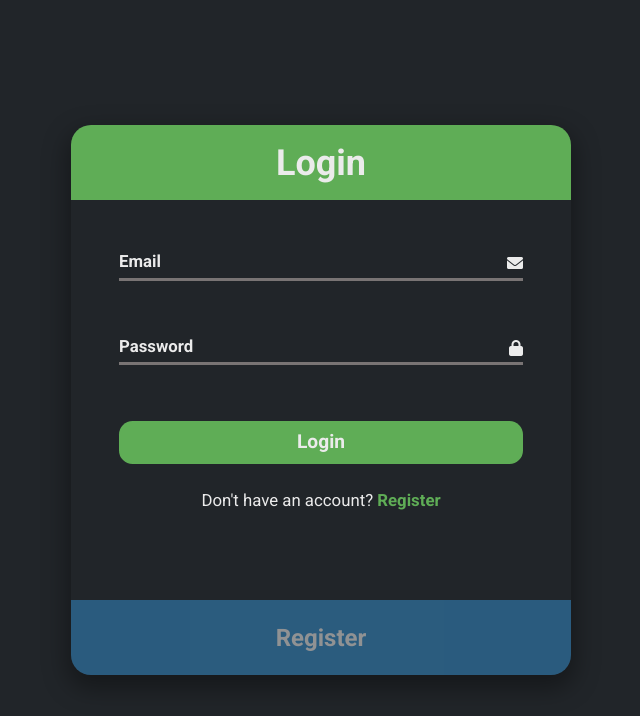
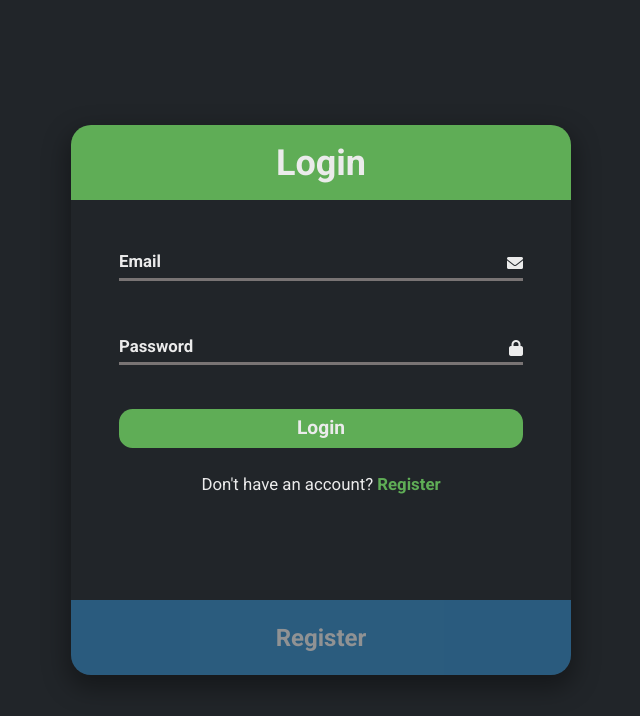
Before and after one commit to AmitBerko/games, a React (Vite) app: page /login in a window 1280 px wide. Shown: the top 716 px of the page, without its empty margins (319-959 px from the left). Built offline with nearby package versions, Linux system fonts and the light colour scheme; no server answers.

Commit message:
Finished authentication

```diff
--- a/src/App.jsx
+++ b/src/App.jsx
@@ -10,9 +10,7 @@ const router = createBrowserRouter([
 	{
 		path: '/',
 		element: (
-			<ProtectedRoute>
-				<Homepage />
-			</ProtectedRoute>
+			<ProtectedRoute component={Homepage} />
 		),
 	},
 	{
@@ -22,10 +20,8 @@ const router = createBrowserRouter([
 ])
 
 function App() {
-	let currentUser = {name: 'amit', id: 1} // replace it with firebase authentication later
-
 	return (
-		<AuthProvider currentUser={currentUser}>
+		<AuthProvider>
 			<RouterProvider router={router} />
 		</AuthProvider>
 	)
--- a/src/assets/styles.css
+++ b/src/assets/styles.css
@@ -130,7 +130,7 @@ body {
 }
 
 .input-box:last-of-type input {
-	margin-bottom: 3.5rem;
+	margin-bottom: 2.5rem;
 }
 
 .input-box input:focus ~ label,
@@ -163,9 +163,14 @@ body {
 	border: none;
 	border-radius: 0.85rem;
 	font-size: 1.2rem;
+  height: 2.4rem;
 	padding: 0.45rem 0;
 	cursor: pointer;
 	margin-bottom: 1.5rem;
+}
+
+.form-container button:disabled {
+  cursor: default;
 }
 
 .form-container.register-form button {
@@ -194,6 +199,18 @@ body {
 
 .form-container.login-form .login-register > label > span {
 	color: var(--form2-color);
+}
+
+.form-spinner {
+  font-size: 1.5rem;
+  width: calc(0.9rem + 12px);
+  height: calc(0.9rem + 12px);
+}
+
+.form-alert {
+  background-color: #9c2b2e;
+  border-color: rgb(118, 31, 38);
+  color: var(--text-color);
 }
 
 .speed-game-wrapper {
--- a/src/components/AuthProvider.jsx
+++ b/src/components/AuthProvider.jsx
@@ -1,6 +1,6 @@
 import React, { createContext, useContext, useEffect, useState } from 'react'
 import { auth } from '../firebase'
-import { createUserWithEmailAndPassword } from 'firebase/auth'
+import { createUserWithEmailAndPassword, signInWithEmailAndPassword } from 'firebase/auth'
 
 const AuthContext = createContext()
 
@@ -22,10 +22,14 @@ export default function AuthProvider({ children }) {
 	}
 
 	async function login(email, password) {
-		// return createUserWithEmailAndPassword(email, password)
+		return await signInWithEmailAndPassword(auth, email, password)
 	}
 
-	return <AuthContext.Provider value={{ user, signup, login }}>{!isLoading && children}</AuthContext.Provider>
+  async function signOut() {
+    return await auth.signOut()
+  }
+
+	return <AuthContext.Provider value={{ user, signup, login, signOut }}>{!isLoading && children}</AuthContext.Provider>
 }
 
 export const useAuth = () => useContext(AuthContext)
--- a/src/components/Form.jsx
+++ b/src/components/Form.jsx
@@ -1,54 +1,13 @@
 import React from 'react'
-
-function SubForm({ isLogin }) {
-	return (
-		<div className={`form-container ${isLogin ? 'login-form' : 'register-form'}`}>
-			{isLogin ? (
-				<div className="form-header">Login</div>
-			) : (
-				<label for="check">
-					<div className="form-header">Register</div>
-				</label>
-			)}
-
-			<div className="form-padding">
-				<div className="form-content">
-					<div className="input-box">
-						<input placeholder="" id={`email-input${isLogin ? '1' : '2'}`}></input>
-						<label htmlFor={`email-input${isLogin ? '1' : '2'}`}>Email</label>
-						<i className="fa-solid fa-envelope"></i>
-					</div>
-					<div className="input-box">
-						<input placeholder="" id={`password-input${isLogin ? '1' : '2'}`}></input>
-						<label htmlFor={`password-input${isLogin ? '1' : '2'}`}>Password</label>
-						<i className="fa-solid fa-lock"></i>
-					</div>
-					{!isLogin && (
-						<div className="input-box">
-							<input placeholder="" id="confirm-password-input"></input>
-							<label htmlFor="confirm-password-input">Confirm Password</label>
-							<i className="fa-solid fa-lock"></i>
-						</div>
-					)}
-					<button>{isLogin ? 'Login' : 'Register'}</button>
-					<p className="login-register">
-						{isLogin ? `Don't have an account?` : 'Already have an account?'}{' '}
-						<label for="check">
-							<span htmlFor="check">{isLogin ? 'Register' : 'Login'}</span>
-						</label>
-					</p>
-				</div>
-			</div>
-		</div>
-	)
-}
+import LoginForm from './LoginForm'
+import SignupForm from './SignupForm'
 
 function Form() {
 	return (
 		<div className="wrapper">
 			<input id="check" type="checkbox" />
-			<SubForm isLogin={true} />
-			<SubForm isLogin={false} />
+      <LoginForm />
+      <SignupForm />
 		</div>
 	)
 }
--- /dev/null
+++ b/src/components/LoginForm.jsx
@@ -0,0 +1,89 @@
+import React, { useState } from 'react'
+import { useAuth } from './AuthProvider'
+import { Alert } from 'react-bootstrap'
+import { useNavigate } from 'react-router-dom'
+import { Spinner } from 'react-bootstrap'
+
+function LoginForm() {
+	const [email, setEmail] = useState('')
+	const [password, setPassword] = useState('')
+	const [errorMessage, setErrorMessage] = useState('')
+  const [isLoading, setIsLoading] = useState(false)
+  const navigate = useNavigate()
+	const { login } = useAuth()
+
+	async function handleLogin(e) {
+		e.preventDefault()
+
+		try {
+      setIsLoading(true)
+			await login(email, password)
+      setErrorMessage('')
+      navigate('/')
+
+		} catch (error) {
+      console.log(error.code)
+			switch (error.code) {
+				case 'auth/invalid-email':
+					setErrorMessage('Please enter a valid email address.')
+					break
+				case 'auth/invalid-credential':
+					setErrorMessage('Invalid email or password.')
+					break
+
+				default:
+					setErrorMessage('An error occurred. Please try again later.')
+			}
+		} finally {
+      setIsLoading(false)
+    }
+	}
+
+	return (
+		<form className="form-container login-form" onSubmit={(e) => handleLogin(e)}>
+			<div className="form-header">Login</div>
+			<div className="form-padding">
+				<div className="form-content">
+					<div className="input-box">
+						<input
+							value={email}
+							onChange={(e) => setEmail(e.target.value)}
+							placeholder=""
+							id="login-email"
+							required
+						></input>
+						<label htmlFor="login-email">Email</label>
+						<i className="fa-solid fa-envelope"></i>
+					</div>
+					<div className="input-box">
+						<input
+							value={password}
+							onChange={(e) => setPassword(e.target.value)}
+							placeholder=""
+							id="login-password"
+							required
+						></input>
+						<label htmlFor="login-password">Password</label>
+						<i className="fa-solid fa-lock"></i>
+					</div>
+					<button type="submit" disabled={isLoading}>
+						{isLoading ? <Spinner className="form-spinner" /> : 'Login'}
+					</button>
+					<div className="login-register">
+						Don't have an account?{' '}
+						<label htmlFor="check">
+							<span>Register</span>
+						</label>
+						{errorMessage && (
+							<Alert className="form-alert fs-6 text-start p-2 mt-2 mt-sm-3" variant="danger">
+								{errorMessage}
+							</Alert>
+						)}
+					</div>
+				</div>
+			</div>
+		</form>
+	)
+}
+
+export default LoginForm
--- a/src/components/ProtectedRoute.jsx
+++ b/src/components/ProtectedRoute.jsx
@@ -1,18 +1,11 @@
-import React, { useEffect } from 'react'
+import React from 'react'
 import { useAuth } from './AuthProvider'
-import { useNavigate } from 'react-router-dom'
+import { Navigate } from 'react-router-dom'
 
-function ProtectedRoute({ children }) {
+function ProtectedRoute({ component: Component, ...props }) {
 	const { user } = useAuth()
-	const navigate = useNavigate()
 
-	useEffect(() => {
-		if (!user) {
-			navigate('/login', { replace: true })
-		}
-	}, [user, navigate])
-
-	return <>{children}</>
+	return user ? <Component {...props} /> : <Navigate to="/login" />
 }
 
 export default ProtectedRoute
```
